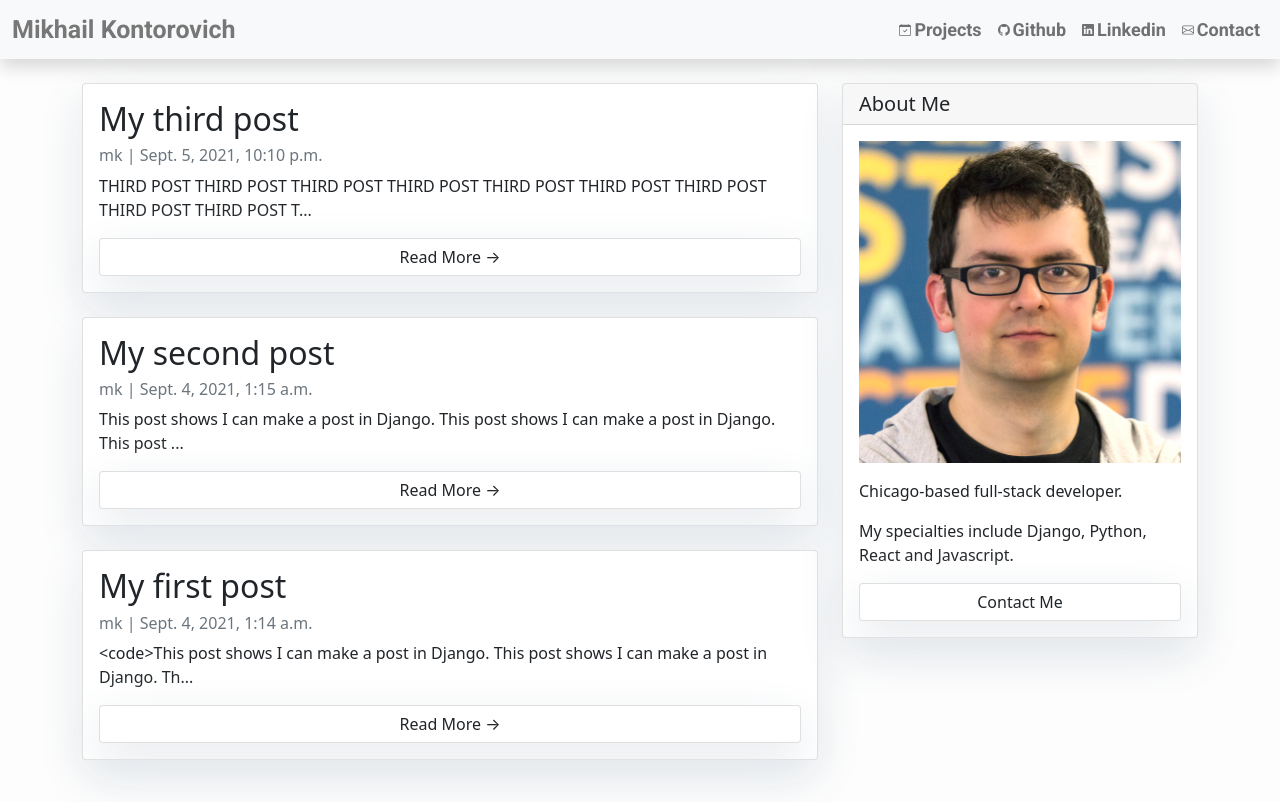
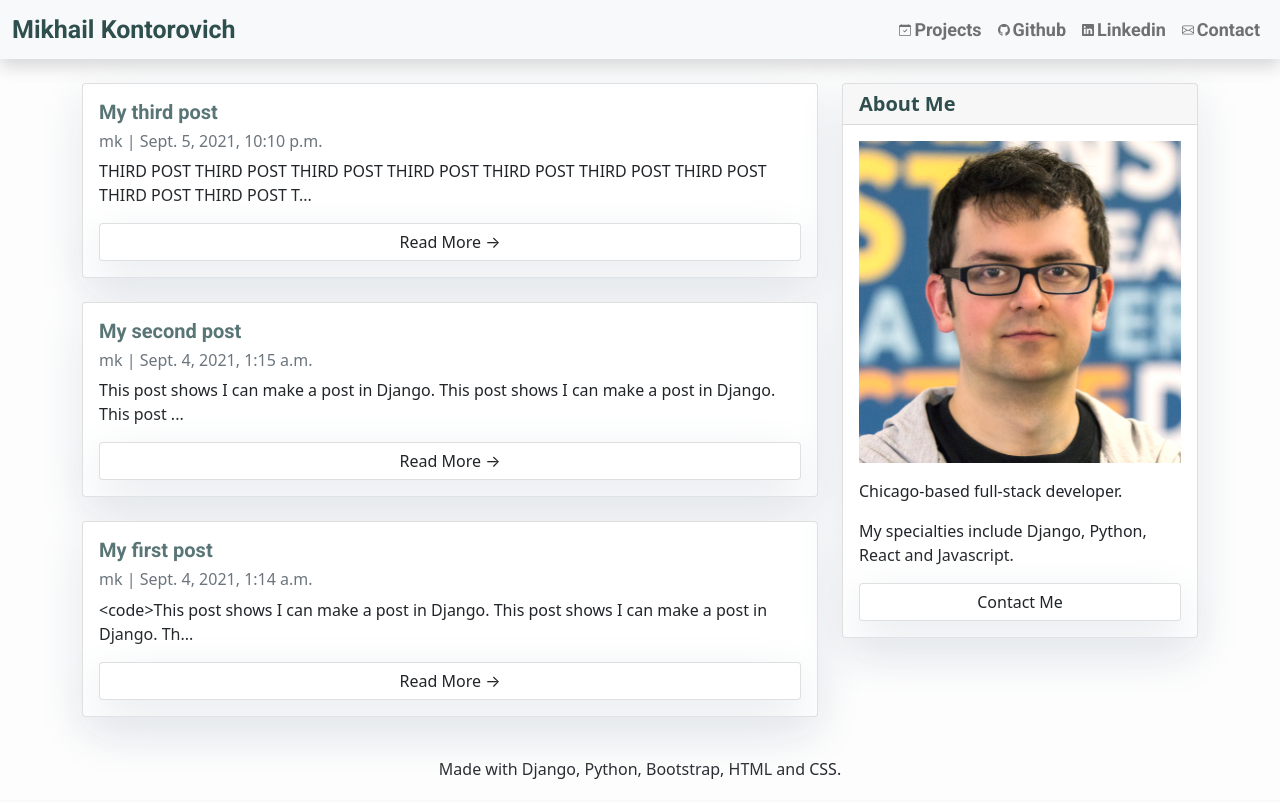
Before and after one commit to mkontorovich/portfolio-blog, a Django app: page / in a window 1280 px wide. Shown: the top 802 px of the page. After the commit the page ends 779 px from the top, so only its background shows below. Run offline with Django 3.2, Linux system fonts and the light colour scheme; data comes from the database, SQL or seed files in the repository; both versions use the stored data as it was after the commit.

Commit message:
fixed some css and other issues

```diff
--- a/mysite/static/css/main.css
+++ b/mysite/static/css/main.css
@@ -4,7 +4,6 @@ body {
 
 .shadow {
     box-shadow: 0 4px 2px -2px rgba(0, 0, 0, 0.1);
-    color: blue;
 }
 
 .card {
@@ -15,7 +14,7 @@ body {
     font-family: 'Roboto', sans-serif;
     font-weight: bold;
     font-size: 25px;
-    color: #777;
+    color: darkslategrey;
 }
 
 .nav_text {
@@ -27,6 +26,11 @@ body {
 .blog_post_title {
     font-family: 'Roboto', sans-serif;
     font-weight: bold;
-    font-size: 30px;
-    color: red;
+    font-size: 20px;
+    color:rgb(89, 117, 117);
 }
+
+.aboutme_text {
+    font-weight: bold;
+    color:darkslategray;
+}
--- a/mysite/templates/blog_posts.html
+++ b/mysite/templates/blog_posts.html
@@ -1,5 +1,4 @@
 {% extends "index.html" %} {% load static %} {% block content %}
-<link rel="stylesheet" type="text/css" href="{% static '/css/main.css' %}" />
 
 <div class="container">
   <div class="row">
@@ -8,7 +7,7 @@
       {% for post in post_list %}
       <div class="card mb-4">
         <div class="card-body">
-          <h2 class="card-title">{{ post.title }}</h2>
+          <h2 class="card-title blog_post_title">{{ post.title }}</h2>
           <p class="card-text text-muted h6">
             {{ post.author }} | {{ post.created_at}}
           </p>
--- a/mysite/templates/navbar.html
+++ b/mysite/templates/navbar.html
@@ -1,6 +1,6 @@
 <nav class="navbar navbar-expand-lg navbar-light bg-light shadow">
   <div class="container-fluid">
-    <h2 class="name_text mb-2 mb-lg-0">Mikhail Kontorovich</h2>
+    <h2 class="name_text mb-2 mb-lg-0 name_text">Mikhail Kontorovich</h2>
   </div>
   <div class="container-fluid">
     <div class="ms-auto nav_text">
--- a/mysite/templates/sidebar.html
+++ b/mysite/templates/sidebar.html
@@ -1,10 +1,9 @@
 {% block sidebar %} {% load static %}
-
 <link rel="stylesheet" type="text/css" href="{% static '/css/main.css' %}" />
 
 <div class="col-md-4 float-right">
   <div class="card my-4">
-    <h5 class="card-header ">About Me</h5>
+    <h5 class="card-header aboutme_text">About Me</h5>
     <div class="card-body">
       <img
         src="{% static 'images/mk-portrait.jpg' %}"
@@ -21,5 +20,4 @@
     </div>
   </div>
 </div>
-
 {% endblock %}
```
Also changed, not shown: mysite/templates/contact.html (added, +20 -0 lines), mysite/db.sqlite3, mysite/static/js/main.js (added).
